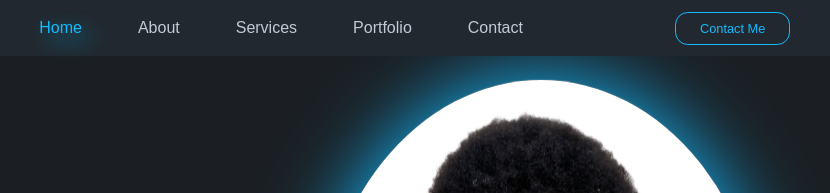
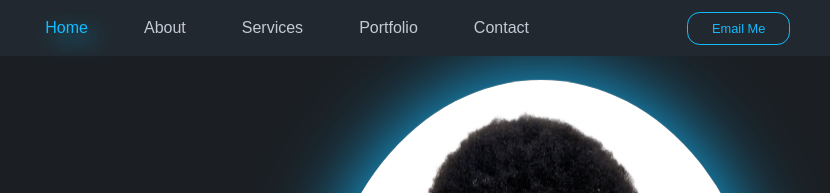
Before and after one commit to SNVibbi/Portfolio-Site, a plain HTML site: page index.html in a window 1280 px wide. Shown: the top 193 px of the page, 400-1230 px from the left. Drawn offline with nearby package versions, Linux system fonts and the light colour scheme; a web font is replaced by a local one.

Commit message:
correction

```diff
--- a/index.html
+++ b/index.html
@@ -41,7 +41,7 @@
         </ul>
 
         <div class="top-btnn">
-            <a href="mailto:svibbinyakeh.work@gmail.com" target="_blank" class="h-btn">Contact Me</a>
+            <a href="mailto:svibbinyakeh.work@gmail.com" target="_blank" class="h-btn">Email Me</a>
         </div>
     </header>
 
```
